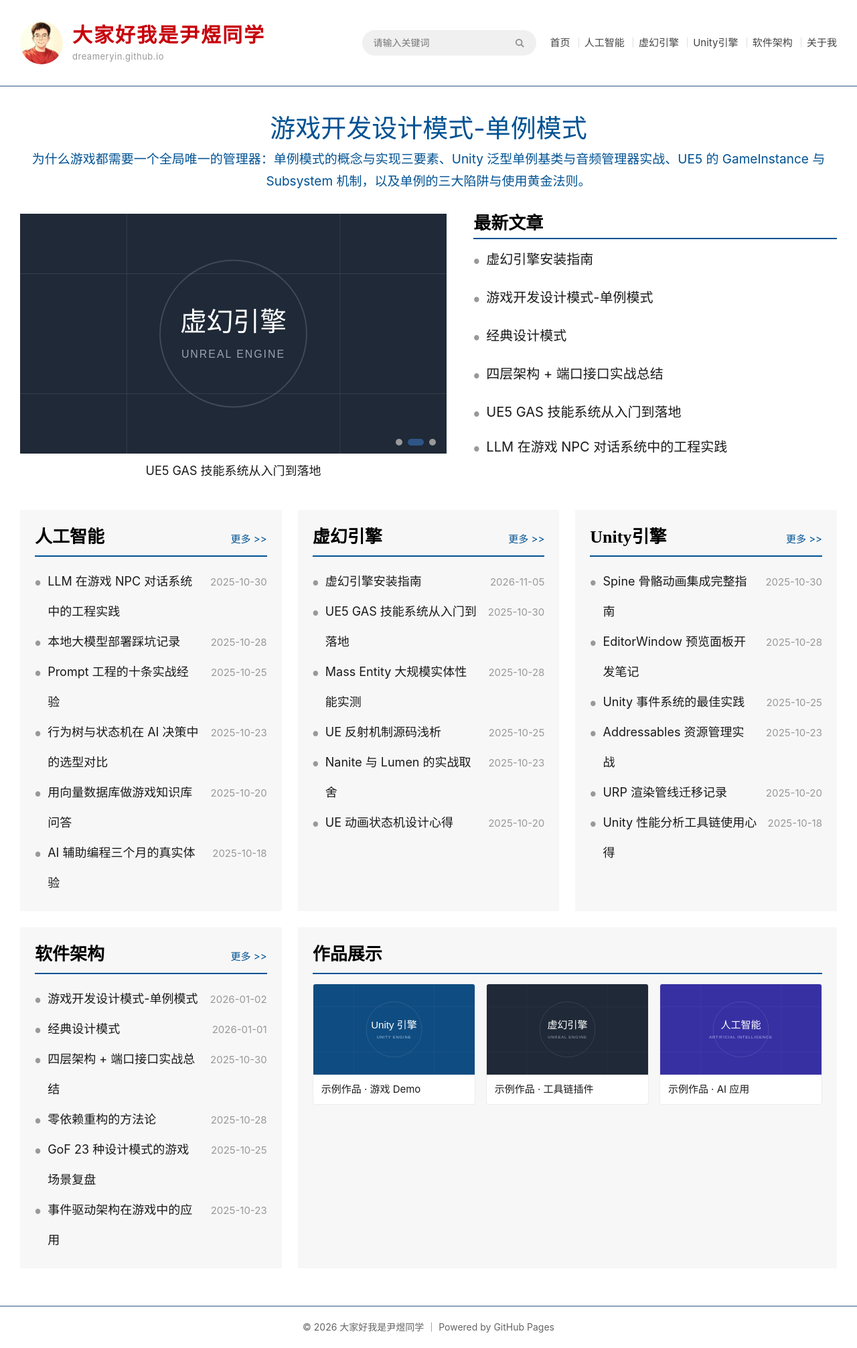
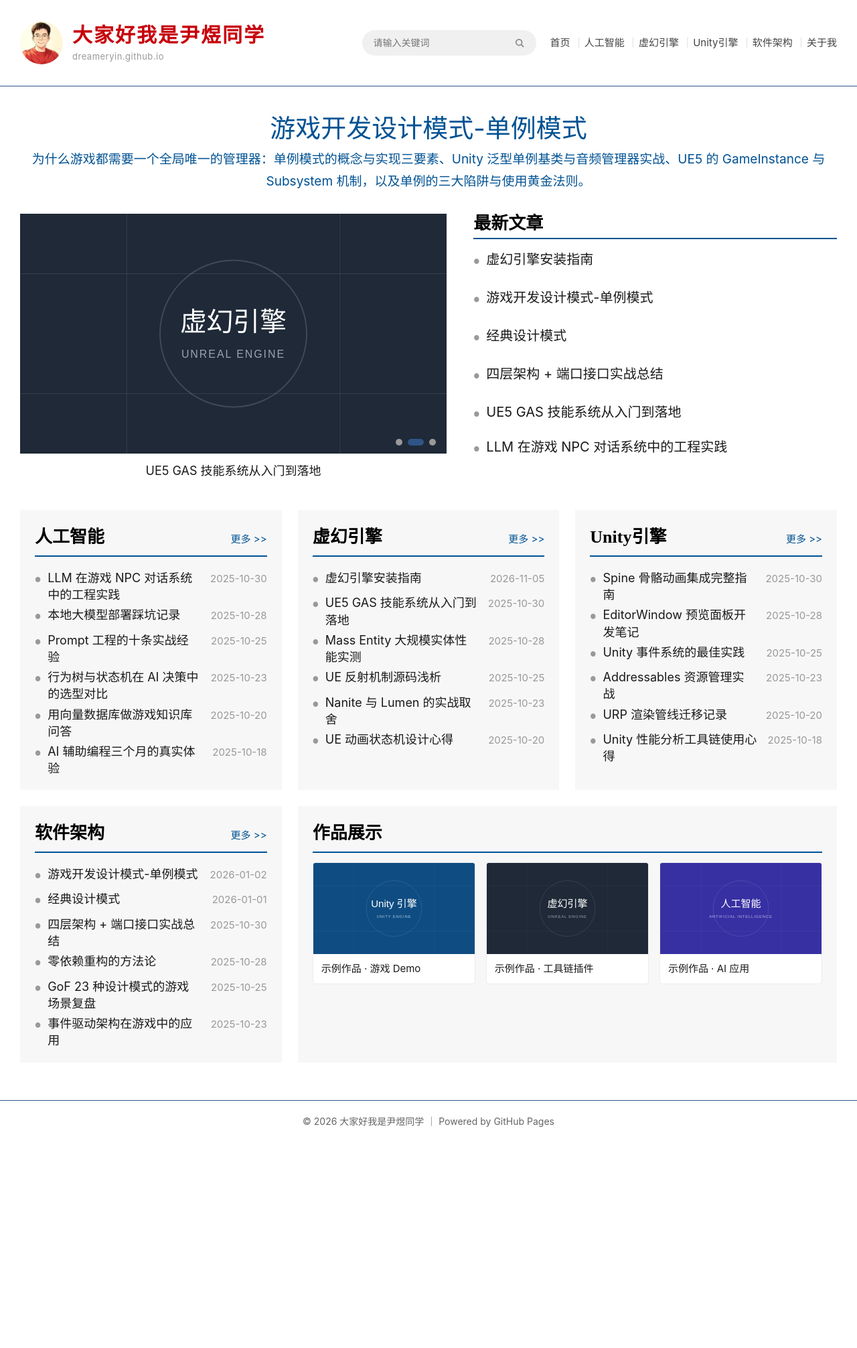
Before and after one commit to dreameryin/dreameryin.github.io, a Jekyll site: the page built from index.html, in a window 1280 px wide. Shown: the whole page at 67% size. Built offline with Jekyll 4.4.1, drawn with Linux system fonts in a browser that asks for light colours; after the commit the page ends 1705 px from its top, so only the background shows below that.

Commit message:
修改首页文章换行行间距

```diff
--- a/assets/css/style.css
+++ b/assets/css/style.css
@@ -449,9 +449,11 @@ ul {
   line-height: 2.5;
 }
 
-/* 分栏卡片标题允许换行显示完整（3 栏卡片较窄，对齐 gov.cn 的换行列表），日期仍居右 */
+/* 分栏卡片标题允许换行显示完整（3 栏卡片较窄，对齐 gov.cn 的换行列表），日期仍居右。
+   标题行高收紧：同一篇换行后行距紧凑、看着是一篇；篇与篇的间距仍由列表行高/日期行高保持 */
 .section-grid .block-list li a {
   white-space: normal;
+  line-height: 1.4;
 }
 
 /* ---------- 分类列表页 ---------- */
```
